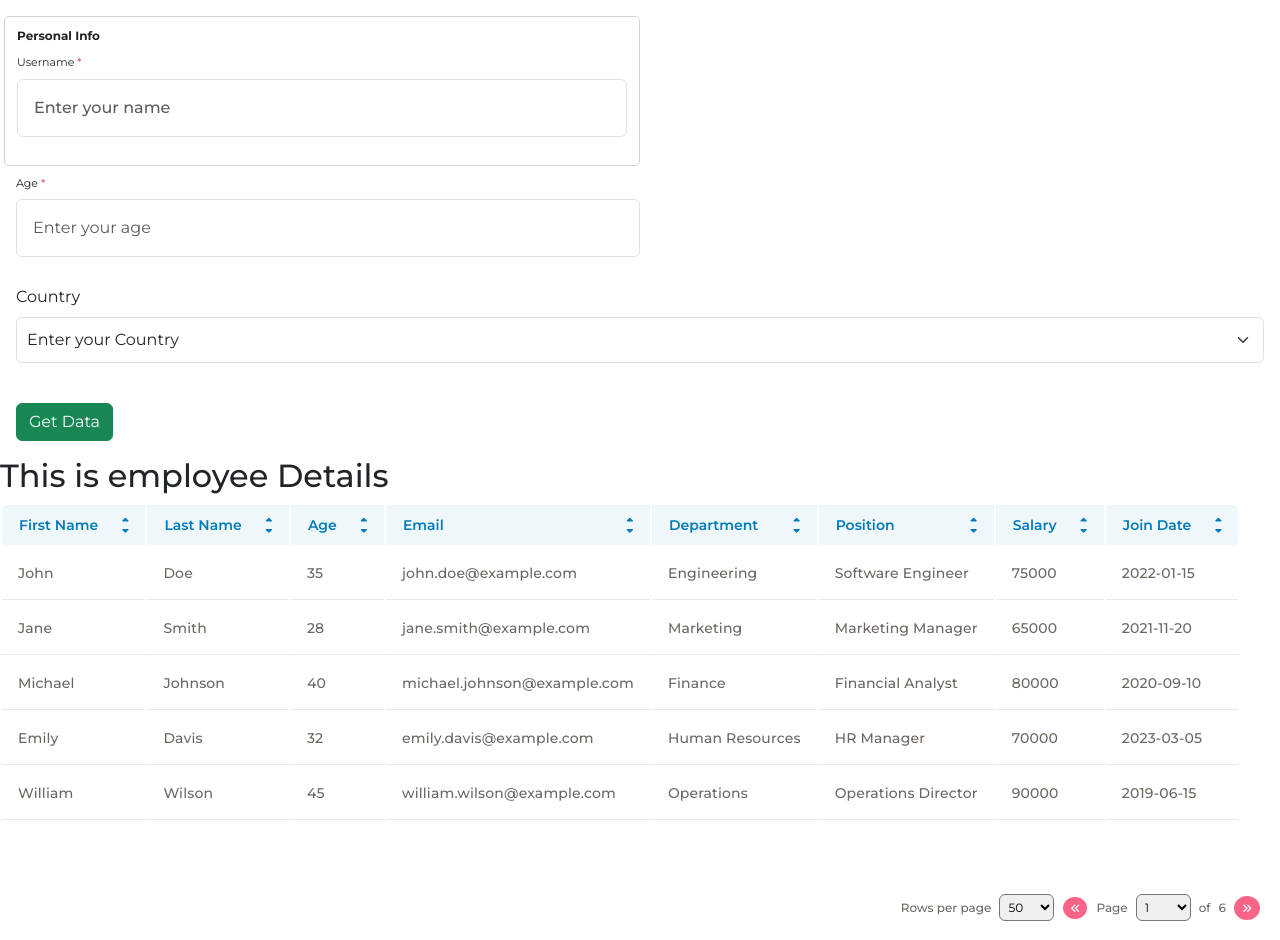
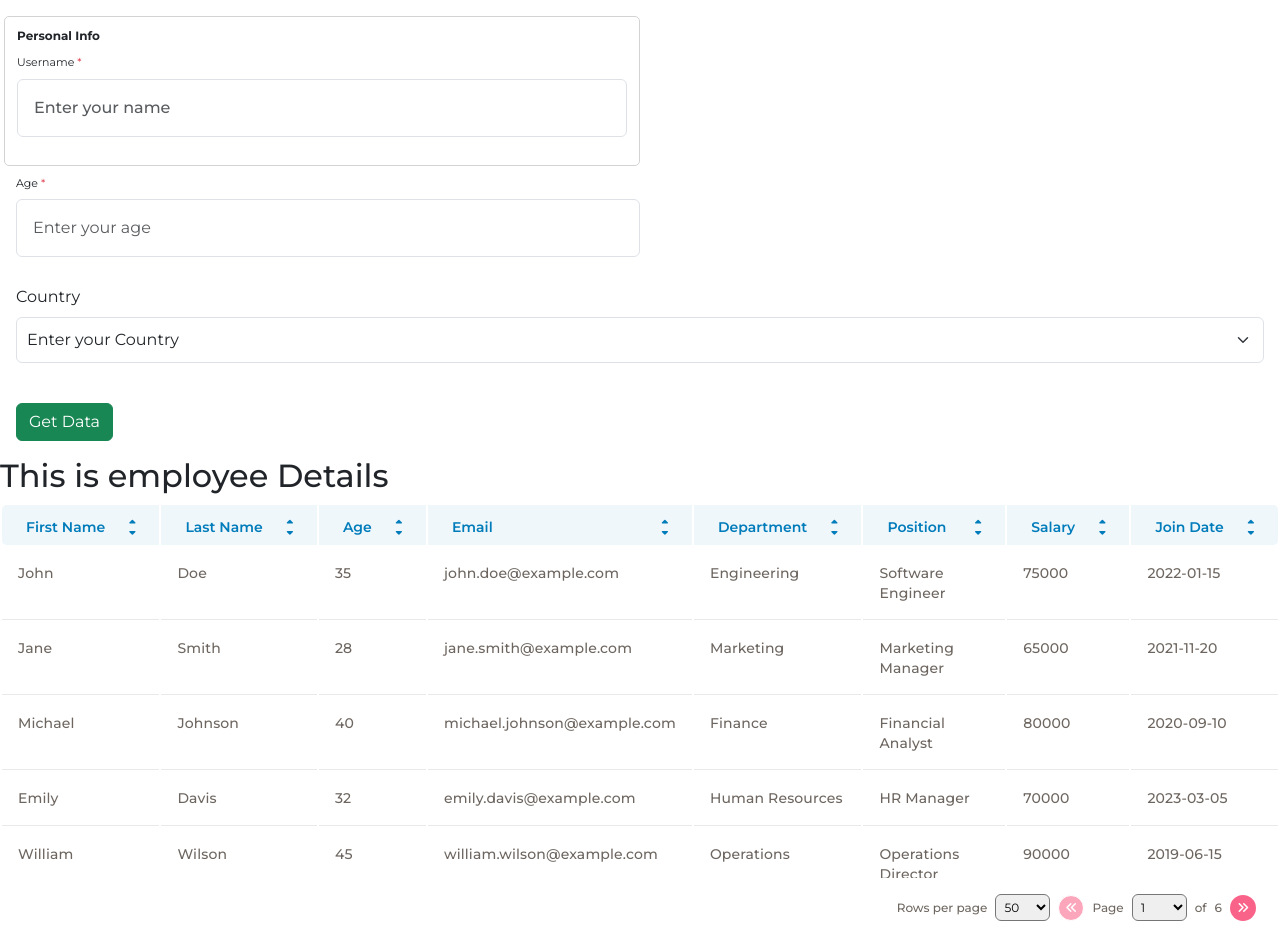
Before and after one commit to Denil-Doss-ZS0463/Angular_v17, an Angular app in the folder Angular17_DemoProject/: page /sampleRendering in a window 1280 px wide. Shown: the top 940 px of the page. Built offline with nearby package versions, Linux system fonts and the light colour scheme.

Commit message:
Bug Fixing in Table Components
Sorting Problem, table width, router to other components has been fixed.

```diff
--- a/Angular17_DemoProject/src/app/common-libraies/common-table/common-table.component.css
+++ b/Angular17_DemoProject/src/app/common-libraies/common-table/common-table.component.css
@@ -80,7 +80,7 @@ th:last-child {
    color: white;
    border-radius: 50% !important;
    text-align: center;
-   font-size: 10px;
+   font-size: 12px;
    opacity: .7;
 }
 
@@ -99,3 +99,8 @@ th:last-child {
     border-radius: 6px !important;
     width: 55px;
 }
+
+.disabledPaginations
+{
+    opacity: .4;
+}
--- a/Angular17_DemoProject/src/app/common-libraies/common-table/common-table.component.html
+++ b/Angular17_DemoProject/src/app/common-libraies/common-table/common-table.component.html
@@ -1,6 +1,6 @@
 <div class="relative w-100 tableContainer">
     <div>
-        <table>
+        <table class="table">
             <caption></caption>
             <thead class="noWrap">
                 <tr class="text-center">
@@ -29,7 +29,7 @@
                     }@else{
                     @for(user of updateDisplayedData(); track $index)
                     {
-                    <tr class="text-center">
+                    <tr class="text-center" (click)="sendRowDetails(data)">
                         @for(key of getUserKeys(user); track $index)
                         {
                         @if(key !== 'id' && !dataToRemove.includes(key))
@@ -57,7 +57,8 @@
         </div>
         <div class="d-flex gap-2 align-items-center">
             <button class="btn paginationButtons rounded col-1" (click)="onPageChange(currentPage - 1)"
-                [disabled]="currentPage === 1">
+                [disabled]="currentPage === 1"
+                [ngClass]="{'disabledPaginations': currentPage === 1}">
                 <div class="d-flex align-items-center justify-content-center">
                     <i class="fa-solid fa-angles-left"></i>
                 </div>
@@ -77,7 +78,8 @@
             </div>
             <div>
                 <button class=" col-1 btn paginationButtons rounded" (click)="onPageChange(currentPage + 1)"
-                    [disabled]="currentPage === totalPages">
+                    [disabled]="currentPage === totalPages"
+                    [ngClass]="{'disabledPaginations': currentPage === totalPages}">
                     <div class="d-flex align-items-center justify-content-center">
                         <i class="fa-solid fa-angles-right"></i>
                     </div>
--- a/Angular17_DemoProject/src/app/common-libraies/common-table/common-table.component.ts
+++ b/Angular17_DemoProject/src/app/common-libraies/common-table/common-table.component.ts
@@ -15,6 +15,7 @@ export class CommonTableComponent {
   @Input() data: any[] = [];
   @Input() dataToRemove: any[] = [];
   @Input() mockData: any[] = [];
+  @Input() componentName: string = '';
 
   ascendingClicked: boolean = false;
   descendingClicked: boolean = false;
@@ -22,24 +23,21 @@ export class CommonTableComponent {
   errorLoading: boolean = false;
   sortByColumn: number = 0;
   pageItems: number[] = [50, 100, 150, 200, 250];
+  currentPage: number = 1;
+  itemsPerPage: number = 5;
+  totalPages: number = 0;
+
 
   constructor(private router: Router) {
   }
   ngOnInit() {
     this.mockData = this.data;
     this.calculateTotalPages();
-
   }
 
   getUserKeys(key: any): string[] {
     return Object.keys(key);
   }
-
-  removableObjects(key: any): string[] {
-    this.dataToRemove = ['id', 'image', 'type']
-    return Object.keys(key == this.dataToRemove);
-  }
-
 
   sortByColumnAscending(columnIndex: number) {
     this.ascendingClicked = true;
@@ -78,10 +76,6 @@ export class CommonTableComponent {
     });
   }
 
-  currentPage: number = 1;
-  itemsPerPage: number = 5;
-  totalPages: number = 0;
-
   calculateTotalPages() {
     this.totalPages = Math.ceil(this.mockData.length / this.itemsPerPage);
   }
@@ -108,5 +102,25 @@ export class CommonTableComponent {
     return Array(totalPages).fill(0).map((_, i) => i + 1);
   }
 
+  sendRowDetails(data: any) {
+    switch (this.componentName) {
+      case "users":
+        {
+          this.router.navigate(['/users', data]);
+        } break;
+
+      case "area":
+        {
+          this.router.navigate(['/area', data]);
+        } break;
+
+      case "reports":
+        {
+          this.router.navigate(['/reports', data]);
+        }
+    }
+
+  }
+
 
 }
--- a/Angular17_DemoProject/src/app/core-components/users/users.component.ts
+++ b/Angular17_DemoProject/src/app/core-components/users/users.component.ts
@@ -1,6 +1,7 @@
 import { Component } from '@angular/core';
 import { CommonBreadcrumbsComponent } from '../../common-libraies/common-breadcrumbs/common-breadcrumbs.component';
 import { CommonTableComponent } from '../../common-libraies/common-table/common-table.component';
+import { ActivatedRoute } from '@angular/router';
 
 @Component({
   selector: 'app-users',
@@ -11,8 +12,13 @@ import { CommonTableComponent } from '../../common-libraies/common-table/common-
 })
 export class UsersComponent {
   mockData: any[] = [];
+
+  constructor(private route: ActivatedRoute) {}
   ngOnInit(){
     this.mockData = this.employeeDetails;
+    this.route.params.subscribe((params) => {
+      console.log(params);
+    })
   }
   employeeDetails: any[] =
     [
@@ -25,7 +31,7 @@ export class UsersComponent {
         "department": "Engineering",
         "position": "Software Engineer",
         "salary": '75000',
-        "startDate": "2022-01-15"
+        "joinDate": "2022-01-15"
       },
       {
         "id": '2',
@@ -36,7 +42,7 @@ export class UsersComponent {
         "department": "Marketing",
         "position": "Marketing Manager",
         "salary": "65000",
-        "startDate": "2021-11-20"
+        "joinDate": "2021-11-20"
       },
       {
         "id": "3",
@@ -47,7 +53,7 @@ export class UsersComponent {
         "department": "Finance",
         "position": "Financial Analyst",
         "salary": "80000",
-        "startDate": "2020-09-10"
+        "joinDate": "2020-09-10"
       },
       {
         "id": "4",
@@ -58,7 +64,7 @@ export class UsersComponent {
         "department": "Human Resources",
         "position": "HR Manager",
         "salary": "70000",
-        "startDate": "2023-03-05"
+        "joinDate": "2023-03-05"
       },
       {
         "id": "5",
@@ -69,7 +75,7 @@ export class UsersComponent {
         "department": "Operations",
         "position": "Operations Director",
         "salary": "90000",
-        "startDate": "2019-06-15"
+        "joinDate": "2019-06-15"
       },
       {
         "id": "6",
@@ -80,7 +86,7 @@ export class UsersComponent {
         "department": "Customer Service",
         "position": "Customer Service Representative",
         "salary": "55000",
-        "startDate": "2023-02-28"
+        "joinDate": "2023-02-28"
       },
       {
         "id": "7",
@@ -91,7 +97,7 @@ export class UsersComponent {
         "department": "Sales",
         "position": "Sales Manager",
         "salary": "75000",
-        "startDate": "2020-12-10"
+        "joinDate": "2020-12-10"
       },
       {
         "id": "8",
@@ -102,7 +108,7 @@ export class UsersComponent {
         "department": "Product Management",
         "position": "Product Manager",
         "salary": "85000",
-        "startDate": "2021-08-20"
+        "joinDate": "2021-08-20"
       },
       {
         "id": "9",
@@ -113,7 +119,7 @@ export class UsersComponent {
         "department": "Research and Development",
         "position": "Research Scientist",
         "salary": "80000",
-        "startDate": "2022-04-30"
+        "joinDate": "2022-04-30"
       },
       {
         "id": "10",
@@ -124,7 +130,7 @@ export class UsersComponent {
         "department": "Quality Assurance",
         "position": "Quality Assurance Engineer",
         "salary": "65000",
-        "startDate": "2023-01-05"
+        "joinDate": "2023-01-05"
       }
     ]
 
```
